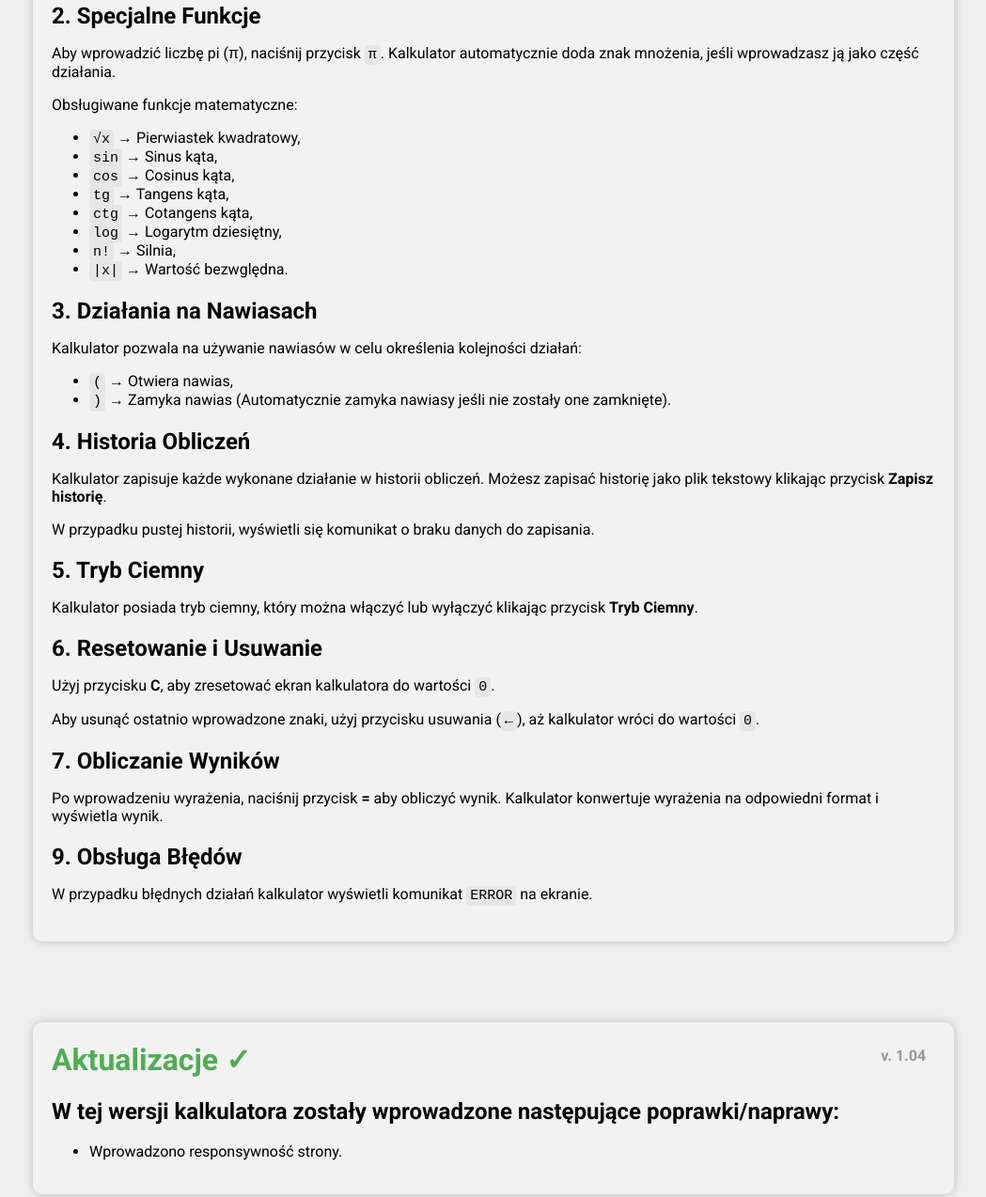
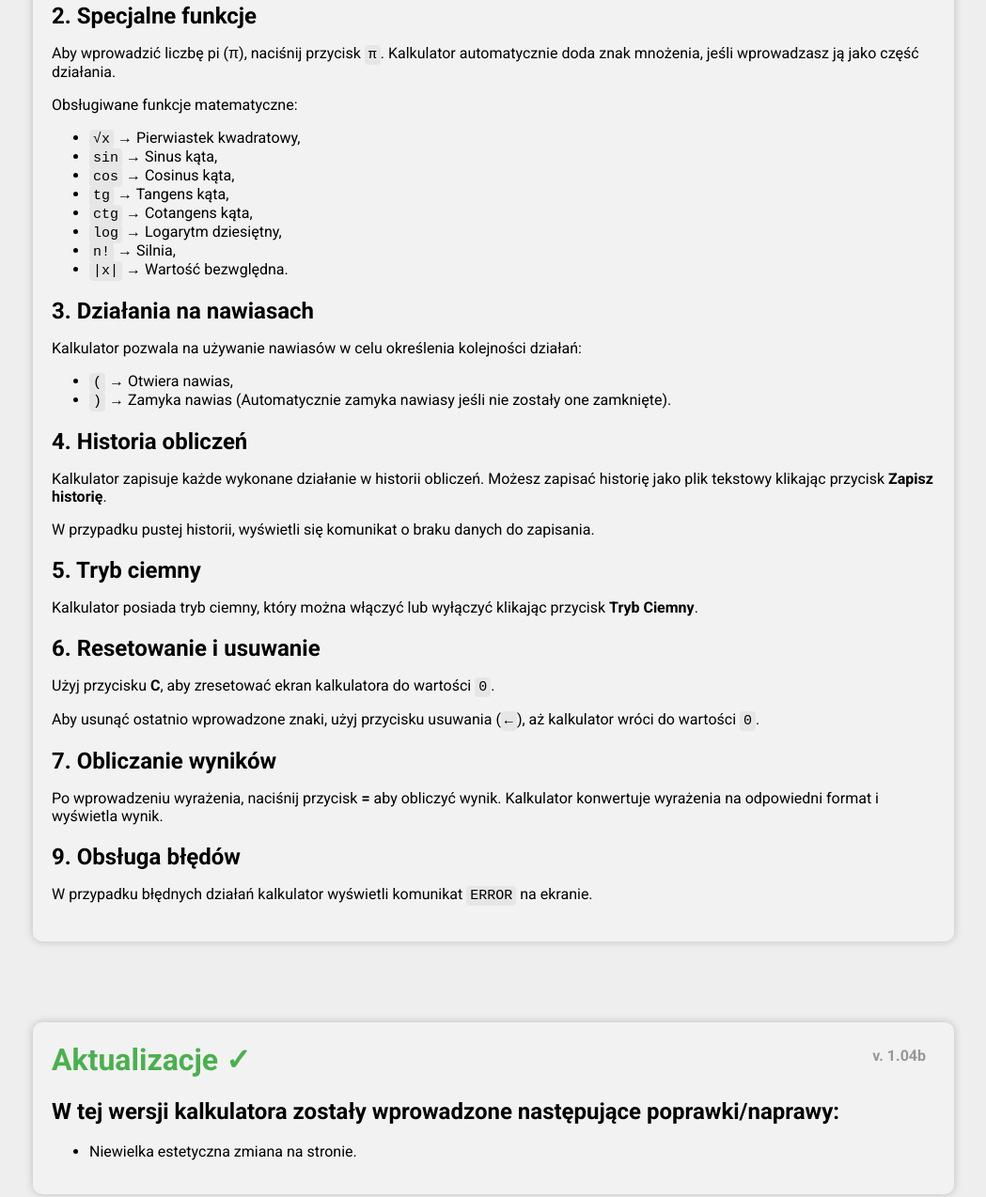
Before and after one commit to WiktorGolab/Kalkulator-naukowy, a plain HTML site: page index.html in a window 1280 px wide. Shown: the part 1128-2402 px from the top of the page at 94% size, without its empty margins (115-1164 px from the left). Drawn offline with Linux system fonts and the light colour scheme.

Commit message:
1.04b
Niewielka estetyczna zmiana na stronie.

```diff
--- a/index.html
+++ b/index.html
@@ -111,7 +111,7 @@
         <p style="text-align: left; font-size: 1.8em; font-weight: 600;">Informacje ogólne ⓘ</p>
     <!-- Punkt 1: Podstawowe Operacje -->
     <div class="section" id="podstawowe-operacje">
-        <h2>1. Podstawowe Operacje</h2>
+        <h2>1. Podstawowe operacje</h2>
         <p>Wprowadź cyfry i liczby klikając odpowiednie przyciski numeryczne (0-9).</p>
         <p>Operacje matematyczne obsługiwane przez kalkulator:</p>
         <ul>
@@ -126,7 +126,7 @@
 
     <!-- Punkt 2: Specjalne Funkcje -->
     <div class="section" id="specjalne-funkcje">
-        <h2>2. Specjalne Funkcje</h2>
+        <h2>2. Specjalne funkcje</h2>
         <p>Aby wprowadzić liczbę pi (&#960;), naciśnij przycisk <code>&#960;</code>. Kalkulator automatycznie doda znak mnożenia, jeśli wprowadzasz ją jako część działania.</p>
         <p>Obsługiwane funkcje matematyczne:</p>
         <ul>
@@ -143,7 +143,7 @@
 
     <!-- Punkt 3: Działania na Nawiasach -->
     <div class="section" id="dzialania-nawiasy">
-        <h2>3. Działania na Nawiasach</h2>
+        <h2>3. Działania na nawiasach</h2>
         <p>Kalkulator pozwala na używanie nawiasów w celu określenia kolejności działań:</p>
         <ul>
             <li><code>(</code> &#8594; Otwiera nawias,</li>
@@ -153,43 +153,43 @@
 
     <!-- Punkt 4: Historia Obliczeń -->
     <div class="section" id="historia-obliczen">
-        <h2>4. Historia Obliczeń</h2>
+        <h2>4. Historia obliczeń</h2>
         <p>Kalkulator zapisuje każde wykonane działanie w historii obliczeń. Możesz zapisać historię jako plik tekstowy klikając przycisk <strong>Zapisz historię</strong>.</p>
         <p>W przypadku pustej historii, wyświetli się komunikat o braku danych do zapisania.</p>
     </div>
 
     <!-- Punkt 5: Tryb Ciemny -->
     <div class="section" id="tryb-ciemny">
-        <h2>5. Tryb Ciemny</h2>
+        <h2>5. Tryb ciemny</h2>
         <p>Kalkulator posiada tryb ciemny, który można włączyć lub wyłączyć klikając przycisk <strong>Tryb Ciemny</strong>.</p>
     </div>
 
     <!-- Punkt 6: Resetowanie i Usuwanie -->
     <div class="section" id="resetowanie-usuwanie">
-        <h2>6. Resetowanie i Usuwanie</h2>
+        <h2>6. Resetowanie i usuwanie</h2>
         <p>Użyj przycisku <strong>C</strong>, aby zresetować ekran kalkulatora do wartości <code>0</code>.</p>
         <p>Aby usunąć ostatnio wprowadzone znaki, użyj przycisku usuwania (<code>←</code>), aż kalkulator wróci do wartości <code>0</code>.</p>
     </div>
 
     <!-- Punkt 7: Obliczanie Wyników -->
     <div class="section" id="obliczanie-wynikow">
-        <h2>7. Obliczanie Wyników</h2>
+        <h2>7. Obliczanie wyników</h2>
         <p>Po wprowadzeniu wyrażenia, naciśnij przycisk <strong>=</strong> aby obliczyć wynik. Kalkulator konwertuje wyrażenia na odpowiedni format i wyświetla wynik.</p>
     </div>
 
     <!-- Punkt 9: Obsługa Błędów -->
     <div class="section" id="obsluga-bledow">
-        <h2>9. Obsługa Błędów</h2>
+        <h2>9. Obsługa błędów</h2>
         <p>W przypadku błędnych działań kalkulator wyświetli komunikat <code>ERROR</code> na ekranie.</p>
     </div>
 </div>
 <!-- Zmiany -->
 <div class="updates">
     <div class="section">
-        <h1 style="color: #4CAF50;">Aktualizacje &#10003;<p class="version">v. 1.04</p></h1>
+        <h1 style="color: #4CAF50;">Aktualizacje &#10003;<p class="version">v. 1.04b</p></h1>
         <h2>W tej wersji kalkulatora zostały wprowadzone następujące poprawki/naprawy:</h2>
         <ul id="newUpdates">
-            <li>Wprowadzono responsywność strony.</li>
+            <li>Niewielka estetyczna zmiana na stronie.</li>
         </ul>
     </div>
 </div>
```
